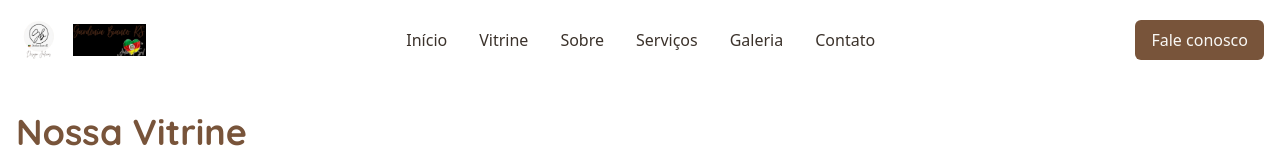
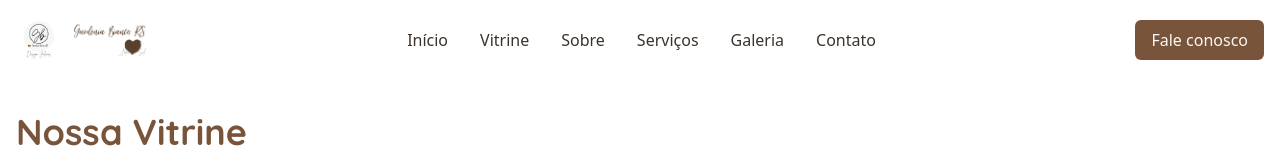
Before and after one commit to DevZipMateus/gardenia-bianco-site-builder, a React (Vite) app: page /vitrine in a window 1280 px wide. Shown: the top 160 px of the page. Built offline with nearby package versions, Linux system fonts and the light colour scheme; the HTML template or start-up script is replaced by a standard one.

Commit message:
Reverted to commit c55a14954a7492365b1f50d22bacbce57947f17d

```diff
--- a/src/components/Footer.tsx
+++ b/src/components/Footer.tsx
@@ -1,6 +1,6 @@
 import { Link, useNavigate, useLocation } from "react-router-dom";
 import { Mail, MapPin, Phone, Instagram } from "lucide-react";
-import gardeniaText from "@/assets/gardenia-bianco-text-brown.png";
+import gardeniaText from "@/assets/gardenia-bianco-text-new.png";
 
 const Footer = () => {
   const navigate = useNavigate();
--- a/src/components/Header.tsx
+++ b/src/components/Header.tsx
@@ -3,7 +3,7 @@ import { Link, useNavigate, useLocation } from "react-router-dom";
 import { Button } from "@/components/ui/button";
 import { Menu, X } from "lucide-react";
 import { Sheet, SheetContent, SheetTrigger } from "@/components/ui/sheet";
-import gardeniaText from "@/assets/gardenia-bianco-text-brown.png";
+import gardeniaText from "@/assets/gardenia-bianco-text-new.png";
 
 const Header = () => {
   const [isScrolled, setIsScrolled] = useState(false);
@@ -63,6 +63,9 @@ const Header = () => {
               src={gardeniaText}
               alt="Gardênia Bianco RS"
               className="h-7 md:h-8 w-auto hidden sm:inline"
+              style={{
+                filter: 'brightness(0) saturate(100%) invert(24%) sepia(18%) saturate(1057%) hue-rotate(346deg) brightness(95%) contrast(89%)'
+              }}
             />
           </Link>
 
--- a/src/components/Hero.tsx
+++ b/src/components/Hero.tsx
@@ -1,7 +1,7 @@
 import { Button } from "@/components/ui/button";
 import { Instagram } from "lucide-react";
 import heroBackground from "@/assets/hero-background-jalecos-sul.jpg";
-import gardeniaText from "@/assets/gardenia-bianco-text-brown.png";
+import gardeniaText from "@/assets/gardenia-bianco-text-new.png";
 
 const Hero = () => {
   return (
```
Also changed, not shown: src/assets/gardenia-bianco-text-brown.png (deleted).
